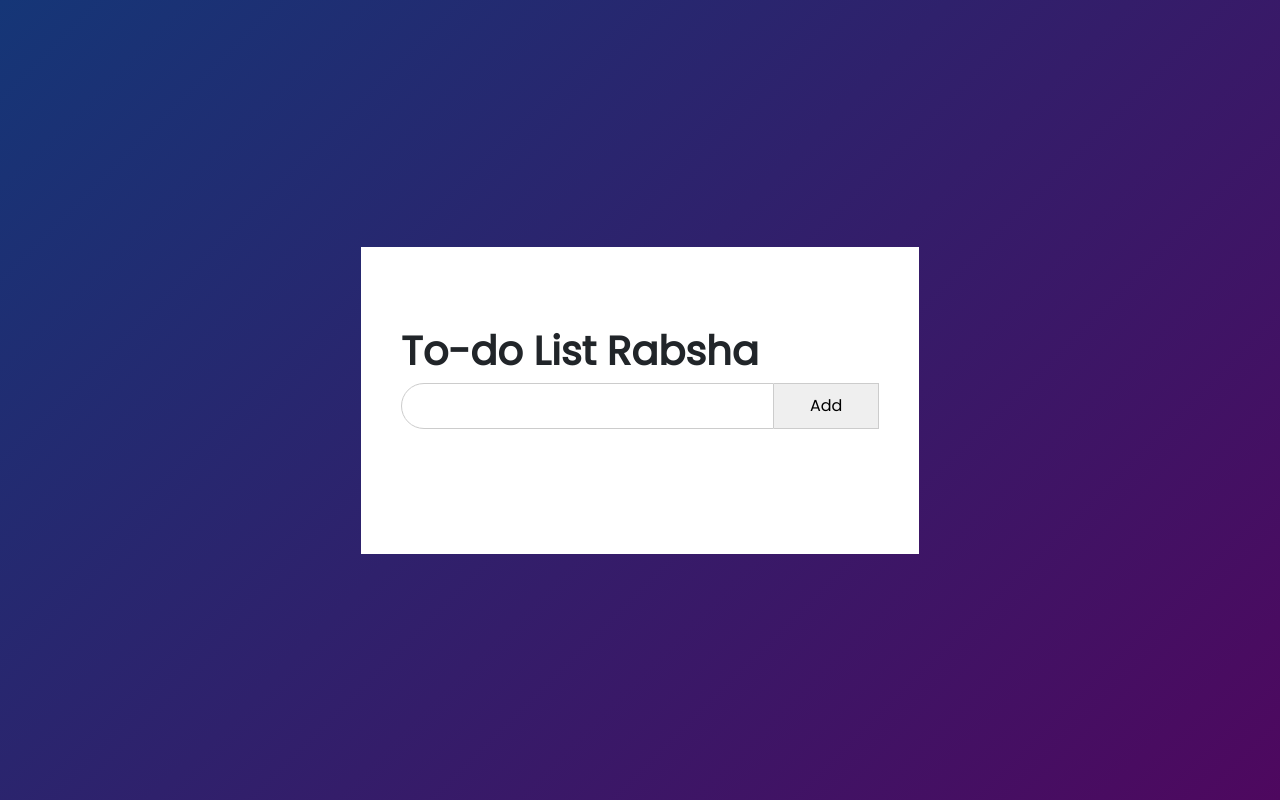
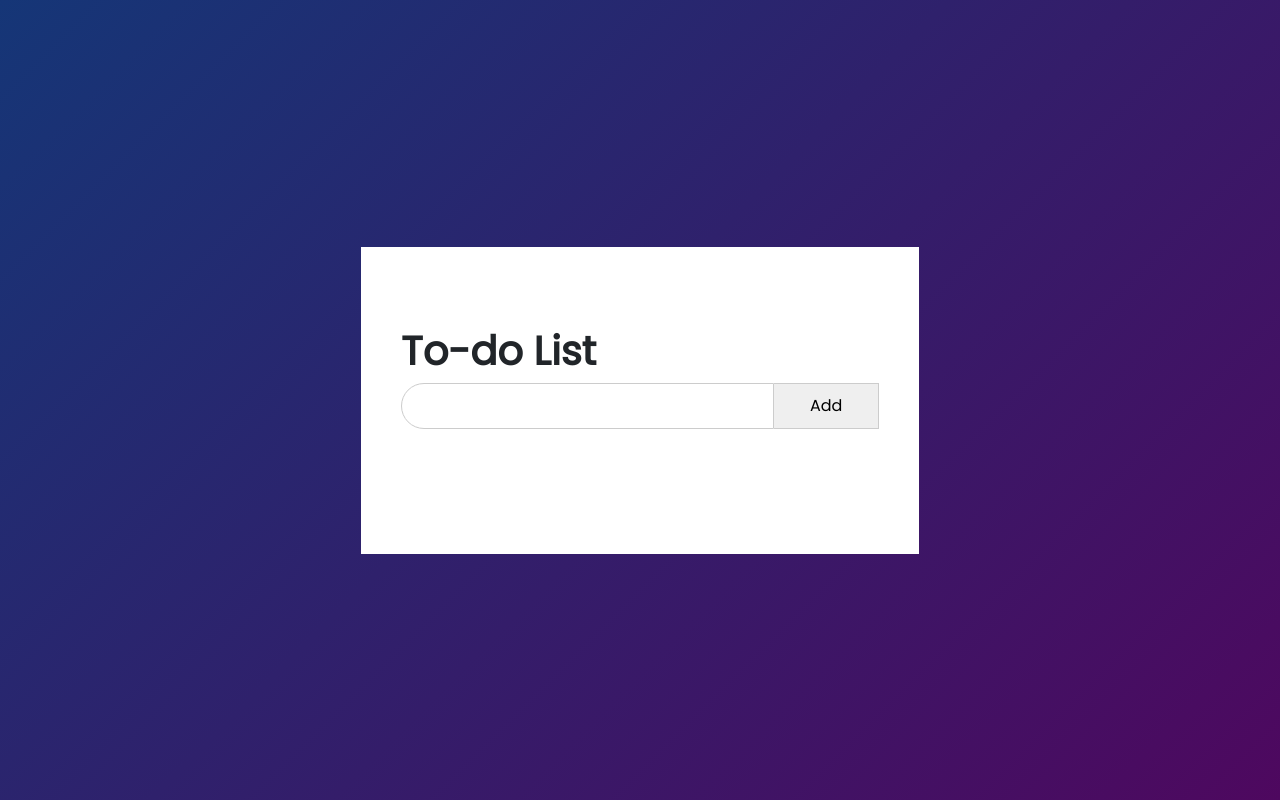
Before and after one commit to Rabsha/todo-list, a React (Vite) app: page / in a window 1280 px wide. Built offline with nearby package versions, Linux system fonts and the light colour scheme.

Commit message:
push now

```diff
--- a/src/components/Form.jsx
+++ b/src/components/Form.jsx
@@ -48,7 +48,7 @@ const Form = () => {
                     <form onSubmit={(e) => e.preventDefault()}>
                         <div className="Mydivform">
                             <div className="heading-work">
-                                <h1>To-do List Rabsha</h1>
+                                <h1>To-do List</h1>
                             </div>
                             {/* Step 4 */}
                             <div className="mybox">
--- a/src/components/Practice.jsx
+++ b/src/components/Practice.jsx
@@ -10,7 +10,7 @@ const Practice = () => {
   return (
     <>
       <div className="card">
-        <h1>My name is Aaazzaaannnn {heading}</h1>
+        <h1>My name is {heading}</h1>
         <h2>Hello I am here to {title}</h2>
         <button type="button" onClick={() => setCheck((prevCheck) => prevCheck + 1)}> Introduction {check} </button>
       </div>
```
